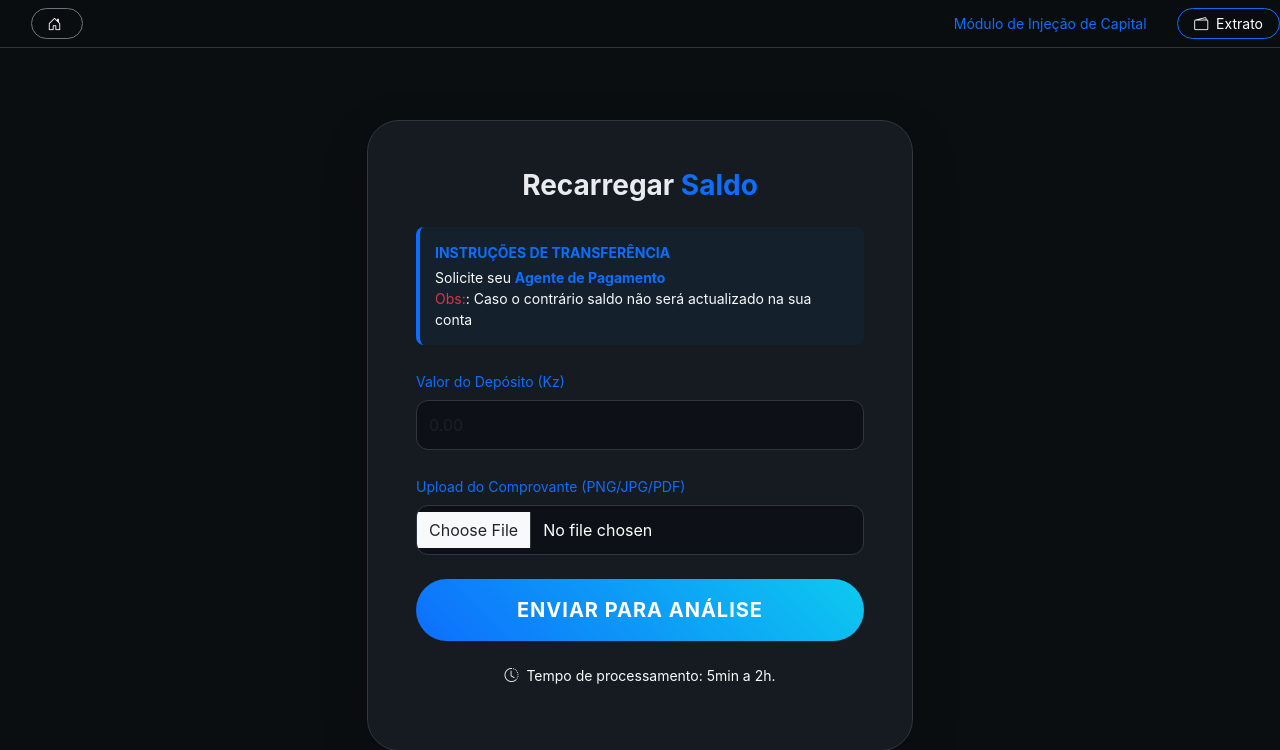
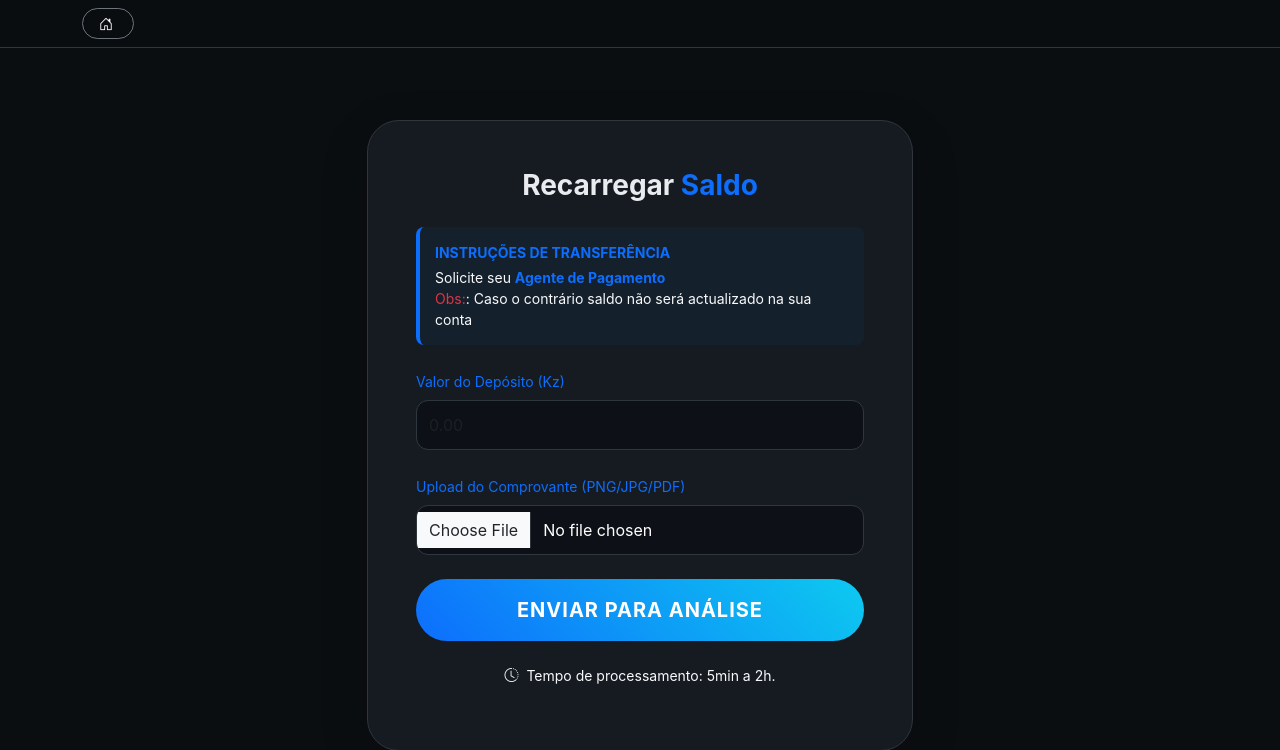
Before and after one commit to clubezero/gioshop, a Flask app: page /home/deposito/ in a window 1280 px wide. Shown: the top 750 px of the page. Run offline with Flask 3, Linux system fonts and the light colour scheme; the visitor is signed in with stand-in values (Sample User, id 1); some libraries are stand-ins or nearby versions.

Commit message:
alerando dep

```diff
--- a/app/templates/deposito.html
+++ b/app/templates/deposito.html
@@ -17,12 +17,7 @@
             <a href="{{url_for('home')}}" class="btn btn-outline-secondary btn-sm rounded-pill text-white px-3">
                 <i class="bi bi-house-door me-1"></i>
             </a>
-            <span class="text-primary small">Módulo de Injeção de Capital</span>
-
         </div>
-        <a href="{{url_for('extrato')}}" class="btn btn-outline-primary btn-sm rounded-pill text-white px-3">
-            <i class="bi bi-wallet2 me-1"></i> Extrato
-        </a>
     </nav>
 
     <div class="container py-4">
```
